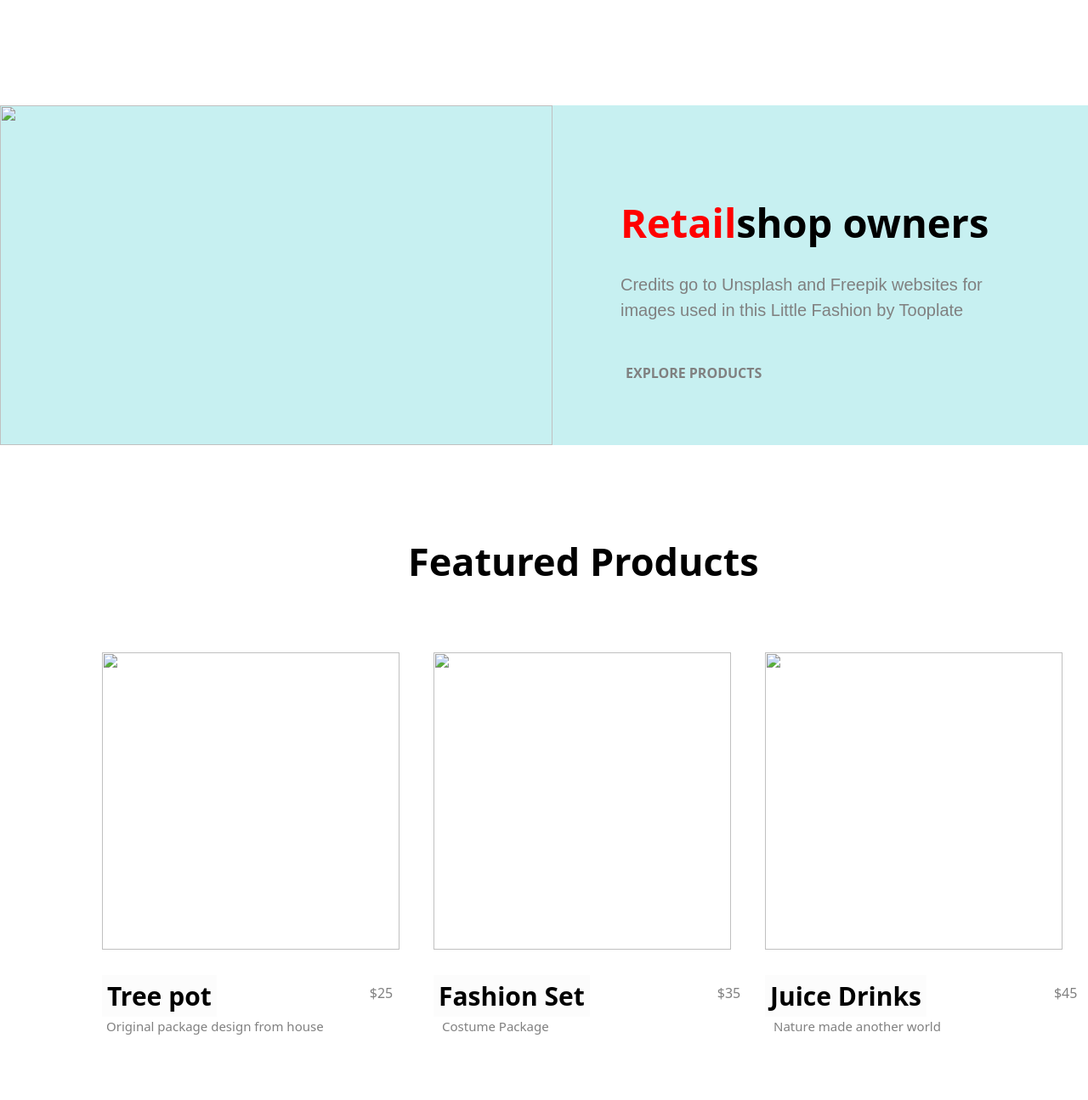
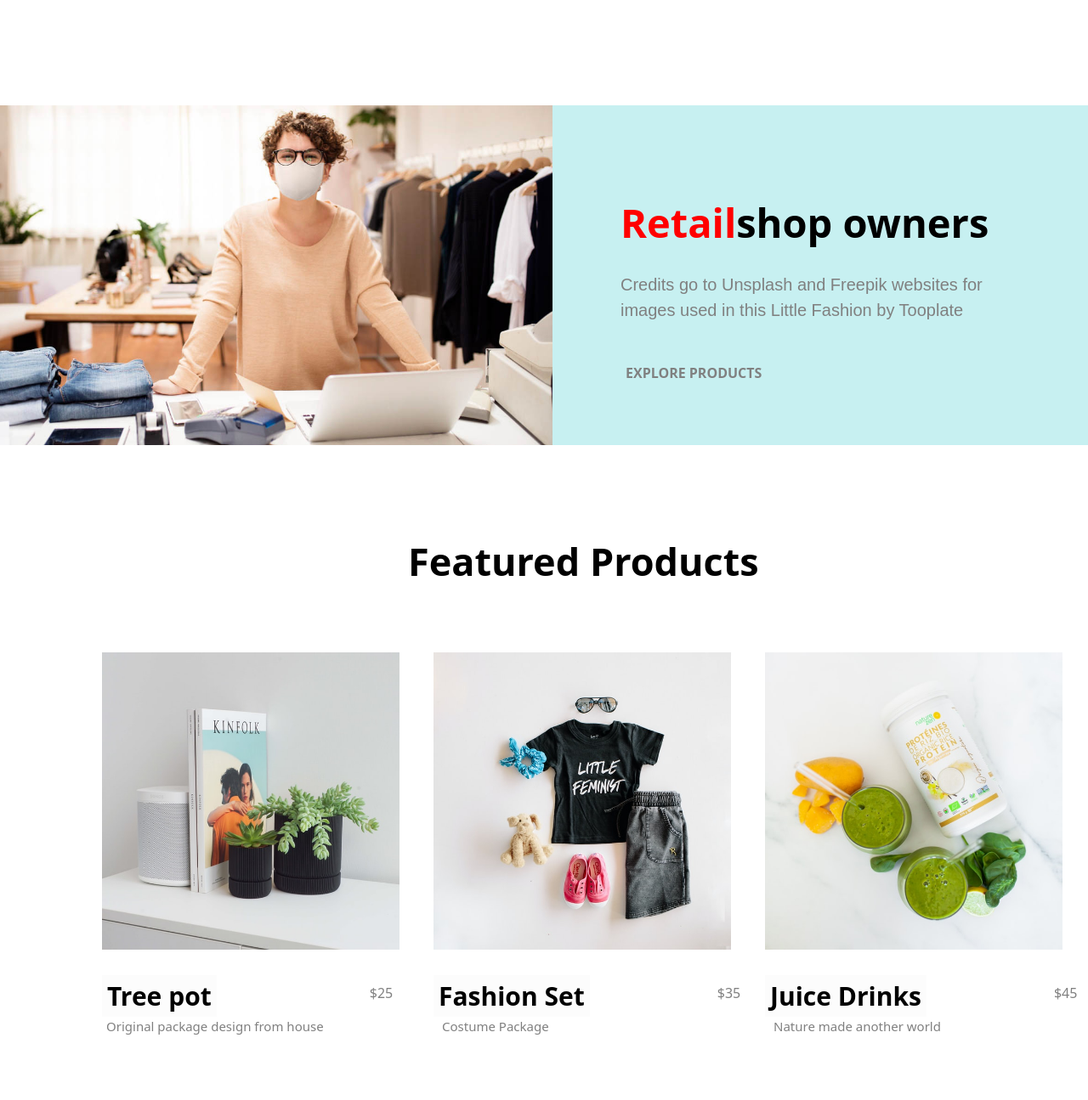
Before and after one commit to Prasath-p/Little_Fashion, a plain HTML site: page index.html in a window 1280 px wide. Shown: the part 1300-2595 px from the top of the page at 85% size. Drawn offline with nearby package versions, Linux system fonts and the light colour scheme; files whose address does not match are found by name.

Commit message:
Update index.html

```diff
--- a/index.html
+++ b/index.html
@@ -47,7 +47,7 @@
     }
 
     #img {
-      background-image: url("medium-shot-business-women-high-five.jpeg");
+      background-image: url("./website/medium-shot-business-women-high-five.jpeg");
       height: 600px;
       width: 100%;
       /* object-fit: cover; */
@@ -778,7 +778,7 @@
           <div id="lin-cur3"></div><a id="l-link3">Capabilities</a>
         </div>
       </div>
-      <img src="pim-chu-z6NZ76_UTDI-unsplash.jpeg"></img>
+      <img src="./website/pim-chu-z6NZ76_UTDI-unsplash.jpeg"></img>
       <div class="mes">
         <h2>Good <span style="color:red">design</span><br>ideas for <span style="color:red">your</span> fashion</h2>
         <p>Little Fashion templates comes with sign in / sign up pages, product listing / product detail, about, FAQs,
@@ -790,7 +790,7 @@
   </div>
   <div class="retail">
     <div class="r-img">
-      <img src="retail-shop-owner-mask-social-distancing-shopping.jpg" alt="">
+      <img src="./website/retail-shop-owner-mask-social-distancing-shopping.jpg" alt="">
     </div>
     <div class="r-cont">
       <h2><span style="color:red;">Retail</span>shop owners</h2>
@@ -802,7 +802,7 @@
     <h1>Featured Products</h1>
     <div class="product-box">
       <div class="one">
-        <img src="evan-mcdougall-qnh1odlqOmk-unsplash.jpeg" alt="">
+        <img src="./website/evan-mcdougall-qnh1odlqOmk-unsplash.jpeg" alt="">
         <div class="t-pot">
           <button>Tree pot</button>
           <p>$25</p>
@@ -810,7 +810,7 @@
         <p class="txt">Original package design from house</p>
       </div>
       <div class="two">
-        <img src="jordan-nix-CkCUvwMXAac-unsplash.jpeg" alt="">
+        <img src="./website/jordan-nix-CkCUvwMXAac-unsplash.jpeg" alt="">
         <div class="f-set">
           <button>Fashion Set</button>
           <p>$35</p>
@@ -818,7 +818,7 @@
         <p class="f-txt">Costume Package</p>
       </div>
       <div class="three">
-        <img src="nature-zen-3Dn1BZZv3m8-unsplash.jpeg" alt="">
+        <img src="./website/nature-zen-3Dn1BZZv3m8-unsplash.jpeg" alt="">
         <div class="j-drinks">
           <button>Juice Drinks</button>
           <p>$45</p>
```
